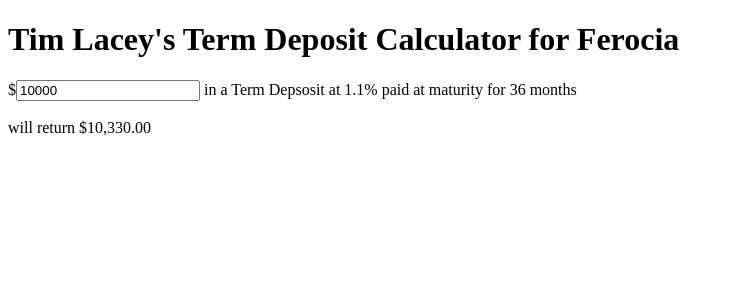
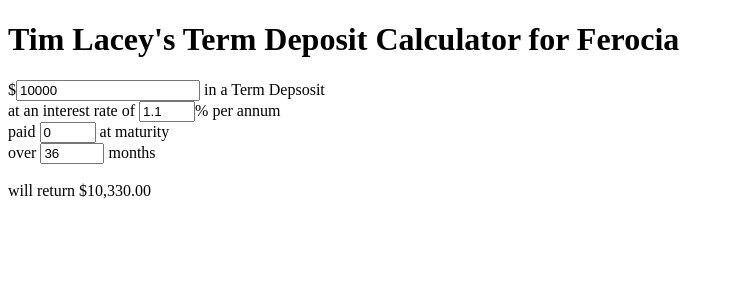
Before and after one commit to timalacey/Ferocia-takehome, a React (Vite) app: page / in a window 1280 px wide. Shown: the top 300 px of the page, without its empty margins (0-734 px from the left). Built offline with nearby package versions, Linux system fonts and the light colour scheme.

Commit message:
input fields all inputs

```diff
--- a/App.jsx
+++ b/App.jsx
@@ -12,6 +12,9 @@ export default function App() {
   const [error, setError] = React.useState('');
   const [state, setState] = React.useState({
     P: INPUTS.P.defaultValue,
+    r: INPUTS.r.defaultValue,
+    n: INPUTS.n.defaultValue,
+    t: INPUTS.t.defaultValue,
   })
 
   function onFieldChange(event) {
@@ -29,7 +32,8 @@ export default function App() {
     })
   }
 
-  const finalBalance = calculateTermDepositReturn(state.P, INPUTS.r.defaultValue, INPUTS.n.defaultValue, INPUTS.t.defaultValue);
+  //TODO if `error` is truthy, we don't need to calculate finalBalance
+  const finalBalance = calculateTermDepositReturn(state.P, state.r, state.n, state.t);
 
   return (
     <>
@@ -43,14 +47,42 @@ export default function App() {
           name="P"
           type="number"
         />
-        <label> in a Term Depsosit at {INPUTS.r.defaultValue}%</label>
-        <label> paid {(INPUTS.n.defaultValue > 0) ? `${INPUTS.n.defaultValue} times per year`: 'at maturity'}</label>
-        <label> for {INPUTS.t.defaultValue} months</label>
+        <label> in a Term Depsosit</label>
+        <br />
+        <label>at an interest rate of </label>
+        <input
+          defaultValue={state.r}
+          max={INPUTS.r.max}
+          min={INPUTS.r.min}
+          name="r"
+          type="number"
+        />
+        <label>% per annum</label>
+        <br />
+        <label>paid </label>
+        <input
+          defaultValue={state.n}
+          max={INPUTS.n.max}
+          min={INPUTS.n.min}
+          name="n"
+          type="number"
+        />
+        <label> {(state.n > 0) ? ' times per year' : ' at maturity'}</label>
+        <br />
+        <label>over </label>
+        <input
+          defaultValue={state.t}
+          max={INPUTS.t.max}
+          min={INPUTS.t.min}
+          name="t"
+          type="number"
+        />
+        <label> months</label>
         <br />
         <br />
       </form>
       {error && <label>{error}</label>}
-      {(!error && finalBalance > 0) && <label>
+      {!error && finalBalance > 0 && <label>
         will return {finalBalance.toLocaleString('en-AU', { style: 'currency', currency: 'AUD' })}
       </label>
       }
```
